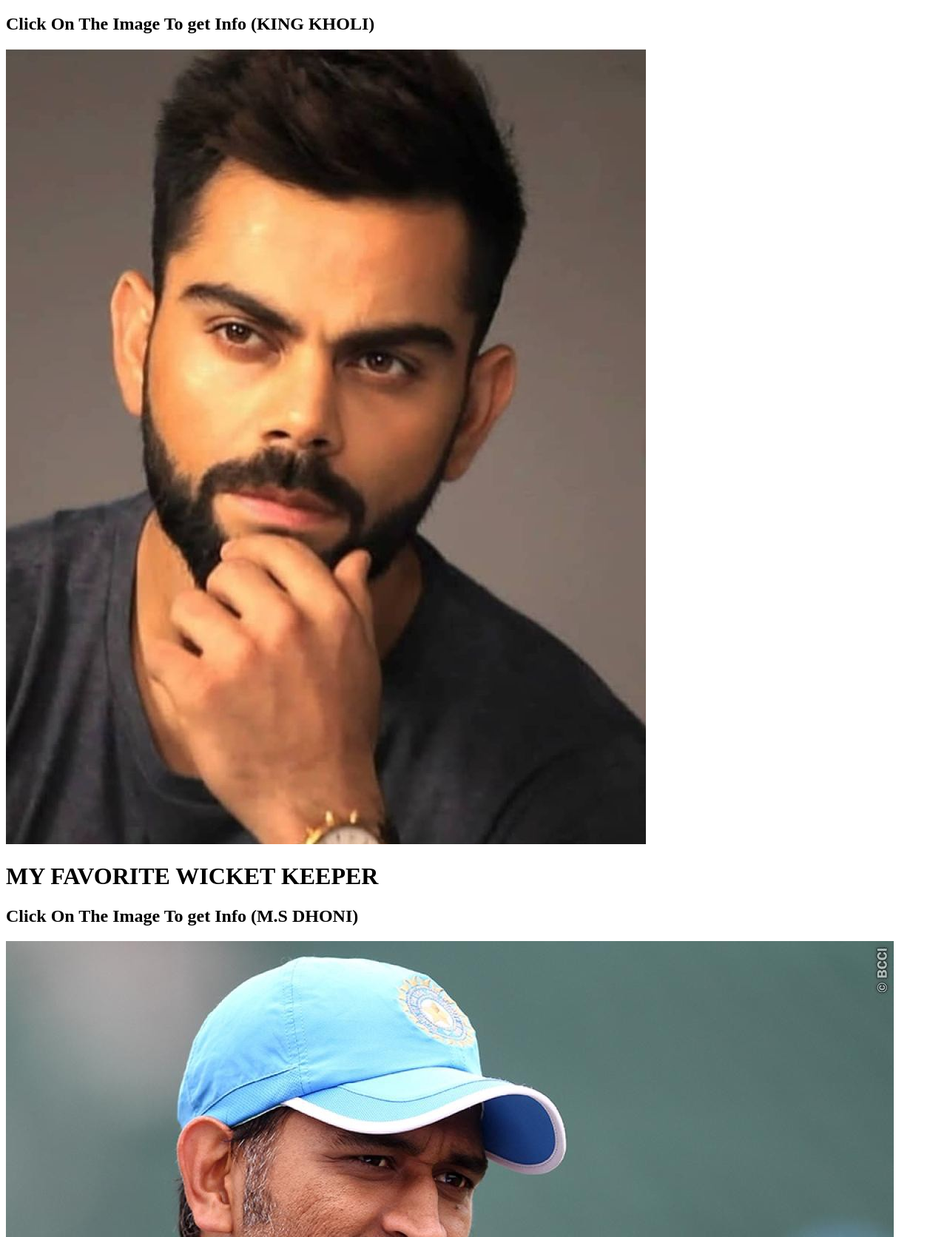
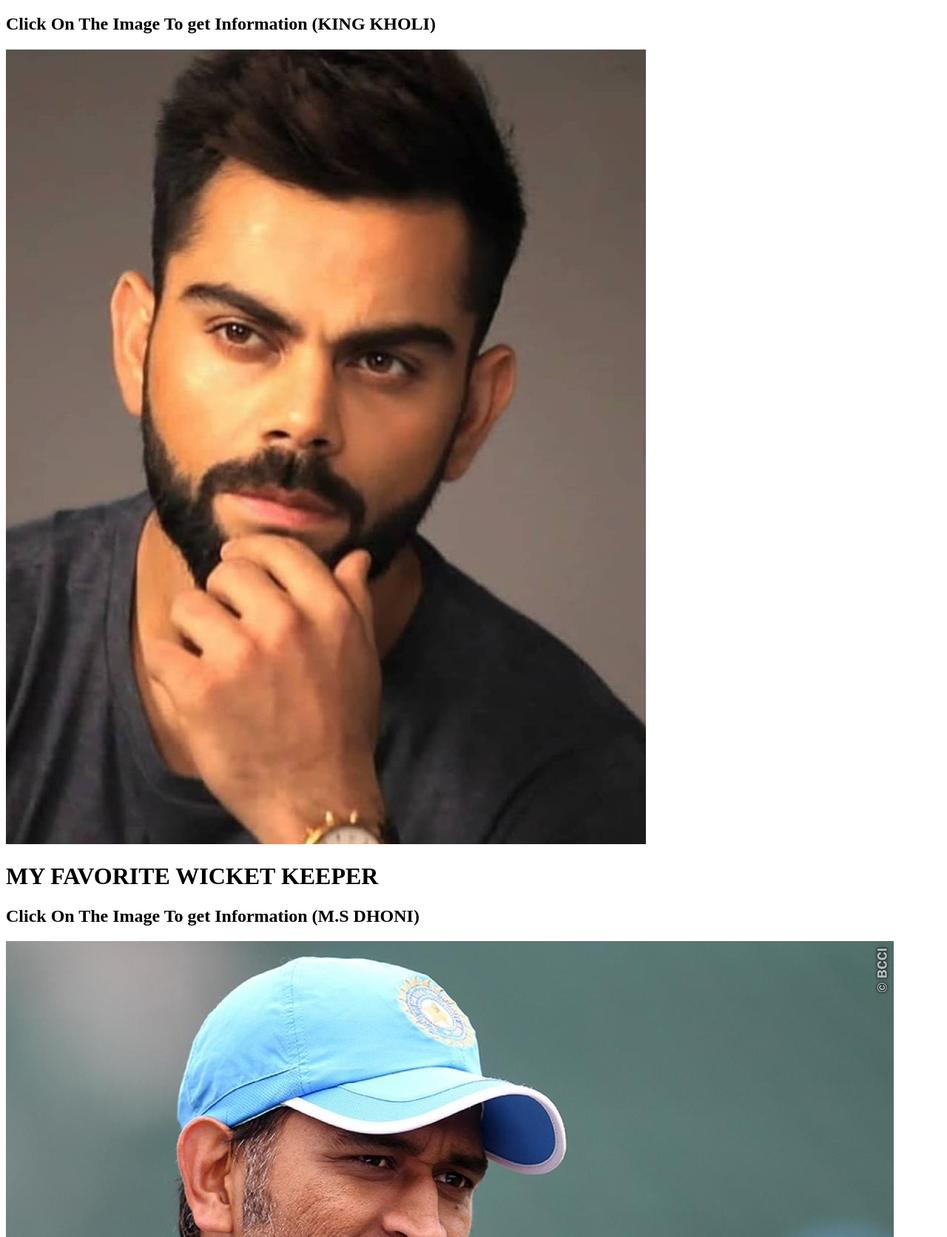
Before and after one commit to OM007VK/Cricket-, a plain HTML site: page index.html in a window 1280 px wide. Shown: the part 61-1733 px from the top of the page at 74% size. Drawn offline with Linux system fonts and the light colour scheme.

Commit message:
Update index.html

```diff
--- a/index.html
+++ b/index.html
@@ -9,14 +9,14 @@
 <body>
 
     <h1>MY FAVORITE BATSMAN</h1>
-    <h2>Click On The Image To get Info (KING KHOLI)</h2>
+    <h2>Click On The Image To get Information (KING KHOLI)</h2>
 
     <a href="https://en.wikipedia.org/wiki/Virat_Kohli">
         <img src="images/kohli.jpg"/>
         </a>
 
         <h1>MY FAVORITE WICKET KEEPER</h1>
-    <h2>Click On The Image To get Info (M.S DHONI)</h2>
+    <h2>Click On The Image To get Information (M.S DHONI)</h2>
 
     <a href="https://en.wikipedia.org/wiki/MS_Dhoni">
         <img src="images/dhoni.jpeg"/>
```
